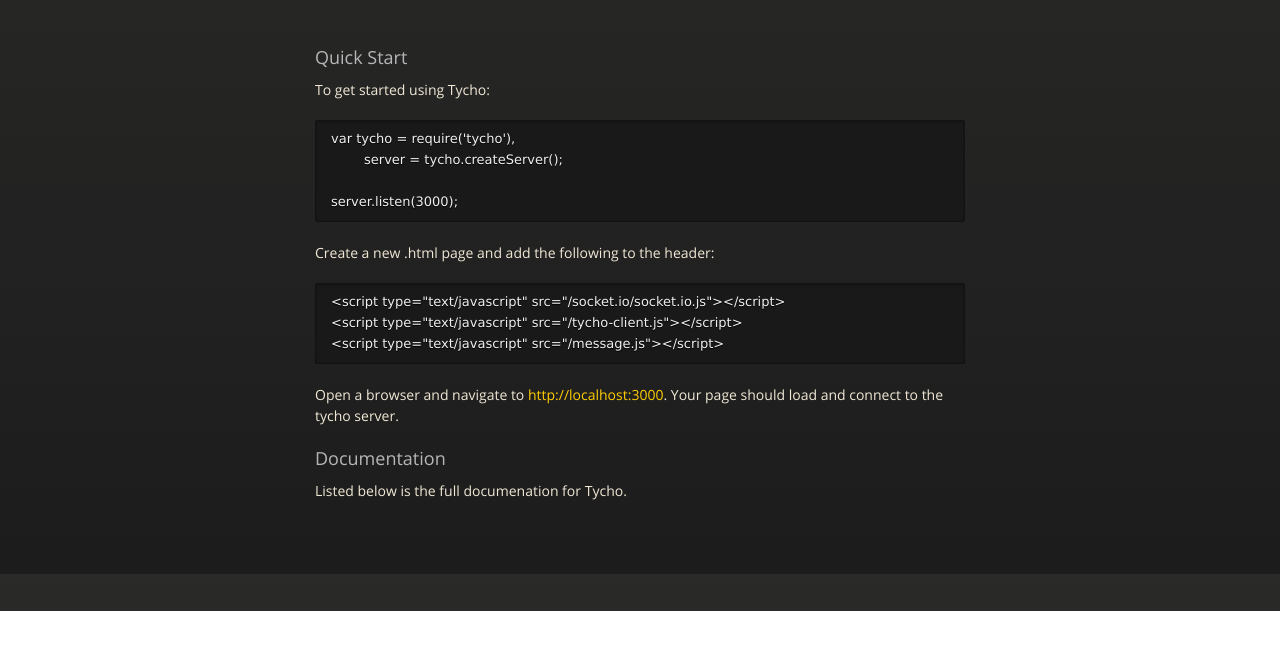
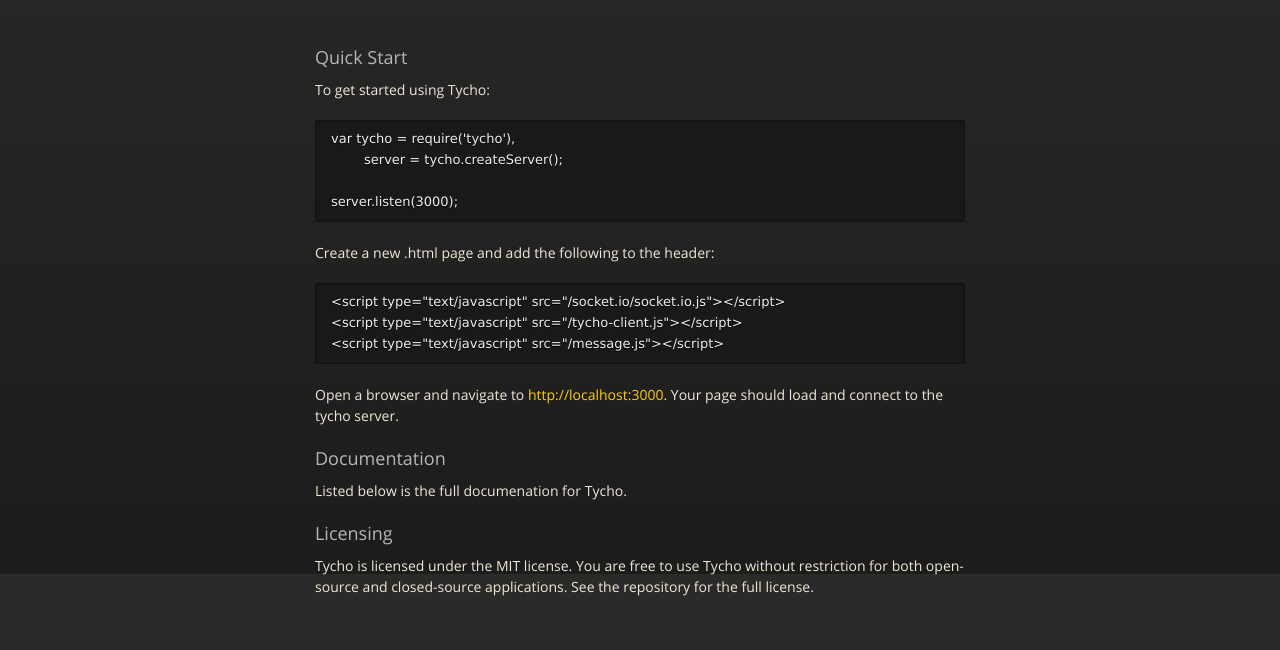
Before and after one commit to pbeardshear/Tycho, a plain HTML site: page index.html in a window 1280 px wide. Shown: the part 226-876 px from the top of the page. Before the commit the page ends 837 px from the top, so only its background shows below. Drawn offline with nearby package versions, Linux system fonts and the light colour scheme.

Commit message:
added licensing

```diff
--- a/index.html
+++ b/index.html
@@ -65,6 +65,13 @@ server.listen(3000);
 		Listed below is the full documenation for Tycho.
 		</p>
 
+		<h3>Licensing</h3>
+
+		<p>
+		Tycho is licensed under the MIT license.  You are free to use Tycho without restriction for both
+		open-source and closed-source applications.  See the repository for the full license.
+		</p>
+
       </section>
 
     </div>
```
